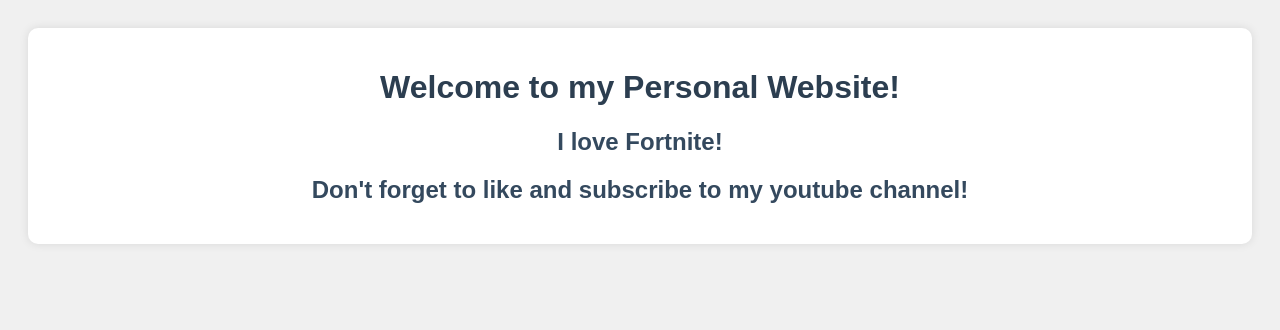
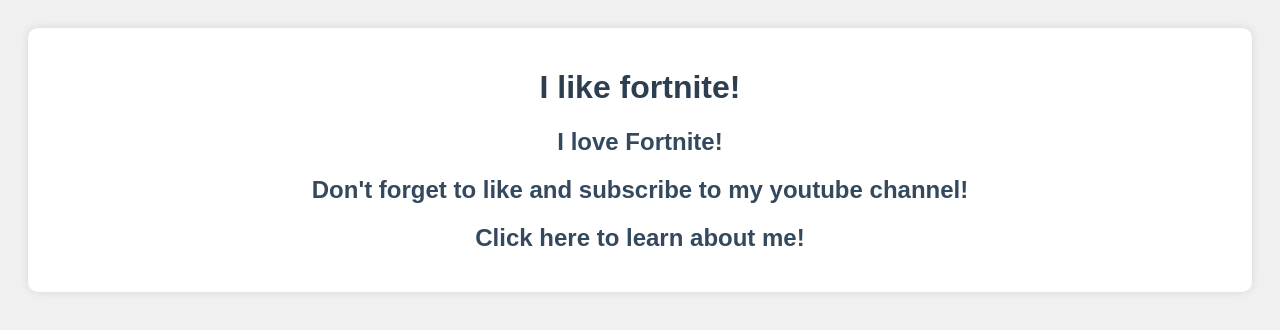
Before and after one commit to Syafiq-Ghazali/SyafiqGhazali, a plain HTML site: page index.html in a window 1280 px wide. Drawn offline with Linux system fonts and the light colour scheme.

Commit message:
Update index.html

```diff
--- a/index.html
+++ b/index.html
@@ -9,9 +9,10 @@
 </head>
 <body>
     <div class="container">
-        <h1>Welcome to my Personal Website!</h1>
+        <h1>I like fortnite!</h1>
         <h2>I love Fortnite!</h2>
         <h2>Don't forget to like and subscribe to my youtube channel!</h2>
+        <a href="./about"><h2>Click here to learn about me!</h2></a>
     </div>
 </body>
 </html>
```
